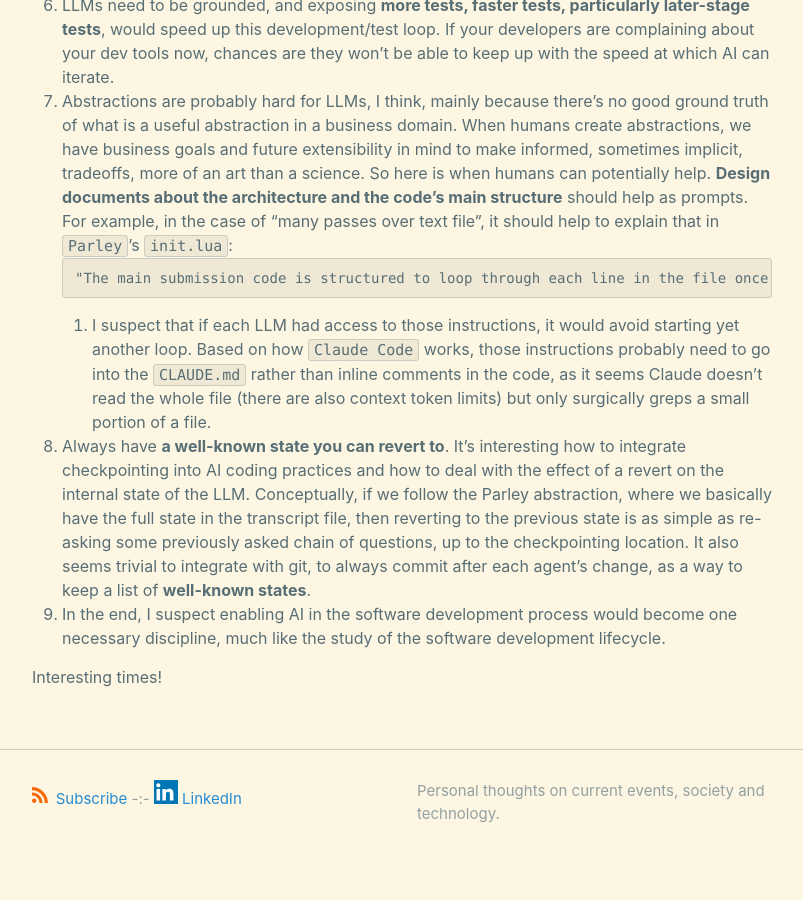
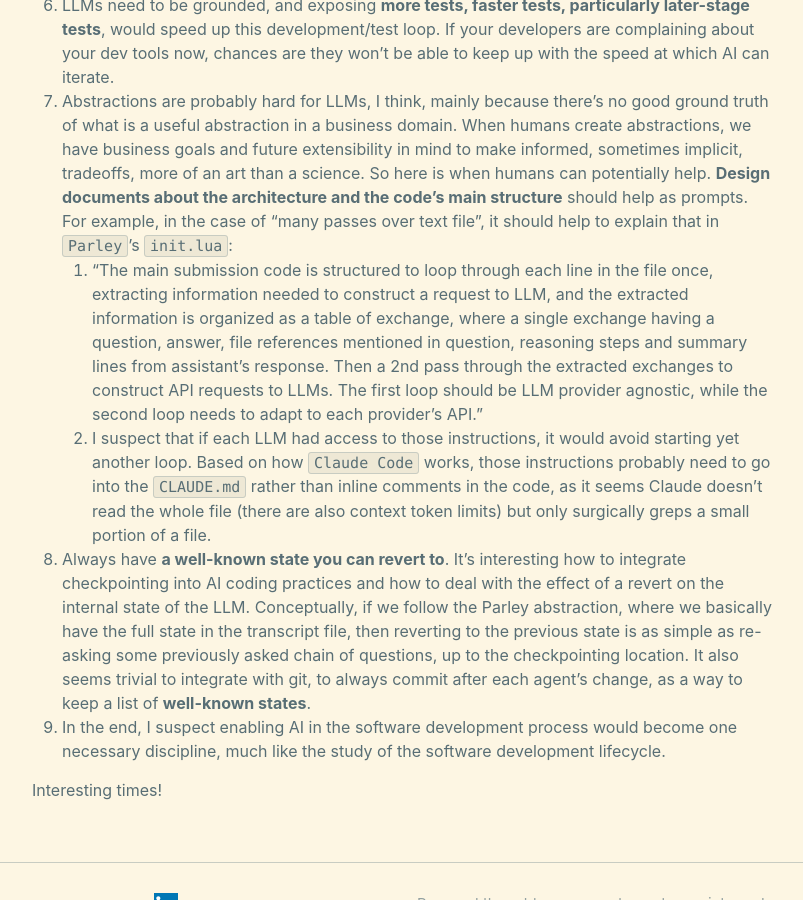
Before and after one commit to xianxu/xianxu.github.io, a Jekyll site: the page built from _posts/2025-05-02-ai-coding-take-2.markdown, in a window 1280 px wide and 900 px high, scrolled down 3610 px. Shown: the whole window, without its empty margins (238-1041 px from the left). Built offline with Jekyll 4.4.1, drawn with Linux system fonts in a browser that asks for light colours; comment, search, counter and statistics services are not loaded; some of the changed lines change nothing that is shown.

Commit message:
Sync latest _posts from private repo

````diff
--- a/_posts/2025-05-02-ai-coding-take-2.markdown
+++ b/_posts/2025-05-02-ai-coding-take-2.markdown
@@ -56,14 +56,12 @@
 2. I suspect **keeping the file small helps**, making giving LLM the proper context easier. If you look at the sequence of Claude Code's execution, there's a stage where you guess key relevant phrases and then use `grep` to find the surrounding code near those phrases. This goes several rounds until it decides to have enough information for a task. I suspect keeping the feature names descriptive is essential. Here we may use code comments for this purpose, writing both for human consumption and for machines to locate relevant code.
 3. I suspect **making code modularized helps**, so only a small portion needs to be inspected and changed. I also suspect test-driven development works, particularly if a big program is decomposed into many pure functions, where they can be tested easily.
 4. This also raises an interesting question regarding how well this works in the larger code base and in languages where the exact string may mean many different things in different places, where comments might be out of sync with code. Engineering best practices are even more critical here, to keep the code understandable by AI.
-6. I suspect some languages and modularly organized code would benefit a lot more from AI coding than other legacy code bases, potentially giving big advantages to new companies whose code bases are organized around the principle of making AI assistants more efficient.
-7. LLMs need to be grounded, and exposing **more tests, faster tests, particularly later-stage tests**, would speed up this development/test loop. If your developers are complaining about your dev tools now, chances are they won't be able to keep up with the speed at which AI can iterate.
-8. Abstractions are probably hard for LLMs, I think, mainly because there's no good ground truth of what is a useful abstraction in a business domain. When humans create abstractions, we have business goals and future extensibility in mind to make informed, sometimes implicit, tradeoffs, more of an art than a science. So here is when humans can potentially help. **Design documents about the architecture and the code's main structure** should help as prompts. For example, in the case of "many passes over text file", it should help to explain that in `Parley`'s `init.lua`:
-    ```markdown
-   "The main submission code is structured to loop through each line in the file once, extracting information needed to construct a request to LLM, and the extracted information is organized as a table of exchange, where a single exchange having a question, answer, file references mentioned in question, reasoning steps and summary lines from assistant's response. Then a 2nd pass through the extracted exchanges to construct API requests to LLMs. The first loop should be LLM provider agnostic, while the second loop needs to adapt to each provider's API."
-   ```
-    1. I suspect that if each LLM had access to those instructions, it would avoid starting yet another loop. Based on how `Claude Code` works, those instructions probably need to go into the `CLAUDE.md` rather than inline comments in the code, as it seems Claude doesn't read the whole file (there are also context token limits) but only surgically greps a small portion of a file.
-9. Always have **a well-known state you can revert to**. It's interesting how to integrate checkpointing into AI coding practices and how to deal with the effect of a revert on the internal state of the LLM. Conceptually, if we follow the Parley abstraction, where we basically have the full state in the transcript file, then reverting to the previous state is as simple as re-asking some previously asked chain of questions, up to the checkpointing location. It also seems trivial to integrate with git, to always commit after each agent's change, as a way to keep a list of **well-known states**.
-10. In the end, I suspect enabling AI in the software development process would become one necessary discipline, much like the study of the software development lifecycle.
+5. I suspect some languages and modularly organized code would benefit a lot more from AI coding than other legacy code bases, potentially giving big advantages to new companies whose code bases are organized around the principle of making AI assistants more efficient.
+6. LLMs need to be grounded, and exposing **more tests, faster tests, particularly later-stage tests**, would speed up this development/test loop. If your developers are complaining about your dev tools now, chances are they won't be able to keep up with the speed at which AI can iterate.
+7. Abstractions are probably hard for LLMs, I think, mainly because there's no good ground truth of what is a useful abstraction in a business domain. When humans create abstractions, we have business goals and future extensibility in mind to make informed, sometimes implicit, tradeoffs, more of an art than a science. So here is when humans can potentially help. **Design documents about the architecture and the code's main structure** should help as prompts. For example, in the case of "many passes over text file", it should help to explain that in `Parley`'s `init.lua`:
+    1. "The main submission code is structured to loop through each line in the file once, extracting information needed to construct a request to LLM, and the extracted information is organized as a table of exchange, where a single exchange having a question, answer, file references mentioned in question, reasoning steps and summary lines from assistant's response. Then a 2nd pass through the extracted exchanges to construct API requests to LLMs. The first loop should be LLM provider agnostic, while the second loop needs to adapt to each provider's API."
+    2. I suspect that if each LLM had access to those instructions, it would avoid starting yet another loop. Based on how `Claude Code` works, those instructions probably need to go into the `CLAUDE.md` rather than inline comments in the code, as it seems Claude doesn't read the whole file (there are also context token limits) but only surgically greps a small portion of a file.
+8. Always have **a well-known state you can revert to**. It's interesting how to integrate checkpointing into AI coding practices and how to deal with the effect of a revert on the internal state of the LLM. Conceptually, if we follow the Parley abstraction, where we basically have the full state in the transcript file, then reverting to the previous state is as simple as re-asking some previously asked chain of questions, up to the checkpointing location. It also seems trivial to integrate with git, to always commit after each agent's change, as a way to keep a list of **well-known states**.
+9. In the end, I suspect enabling AI in the software development process would become one necessary discipline, much like the study of the software development lifecycle.
 
 Interesting times!
````
